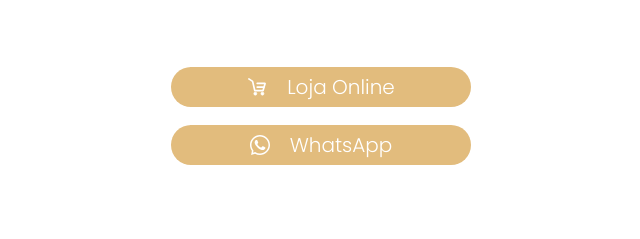
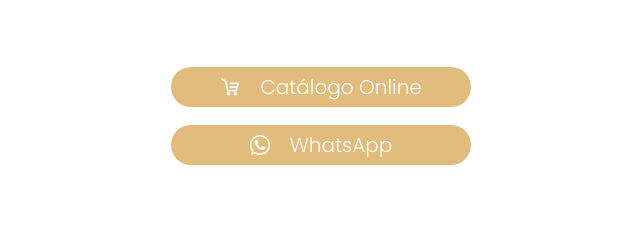
Before and after one commit to henrimateus/nalinhasatelie, a plain HTML site: page docs/index.html in a window 1280 px wide. Shown: the part 300-539 px from the top of the page, 319-959 px from the left. Drawn offline with Linux system fonts and the light colour scheme.

Commit message:
Atualização
Alteração do link da loja online para o link do catálogo do WhatsApp

```diff
--- a/docs/index.html
+++ b/docs/index.html
@@ -25,8 +25,8 @@
                 </div>
             </section>
             <section>
-                <a href="https://www.elo7.com.br/petitpia" class="button outlined">
-                    <img src="store.svg" alt="Loja Online"> Loja Online
+                <a href="https://wa.me/c/5517981251100" class="button outlined">
+                    <img src="store.svg" alt="Loja Online"> Catálogo Online
                 </a>
             </section>
             <!--
```
